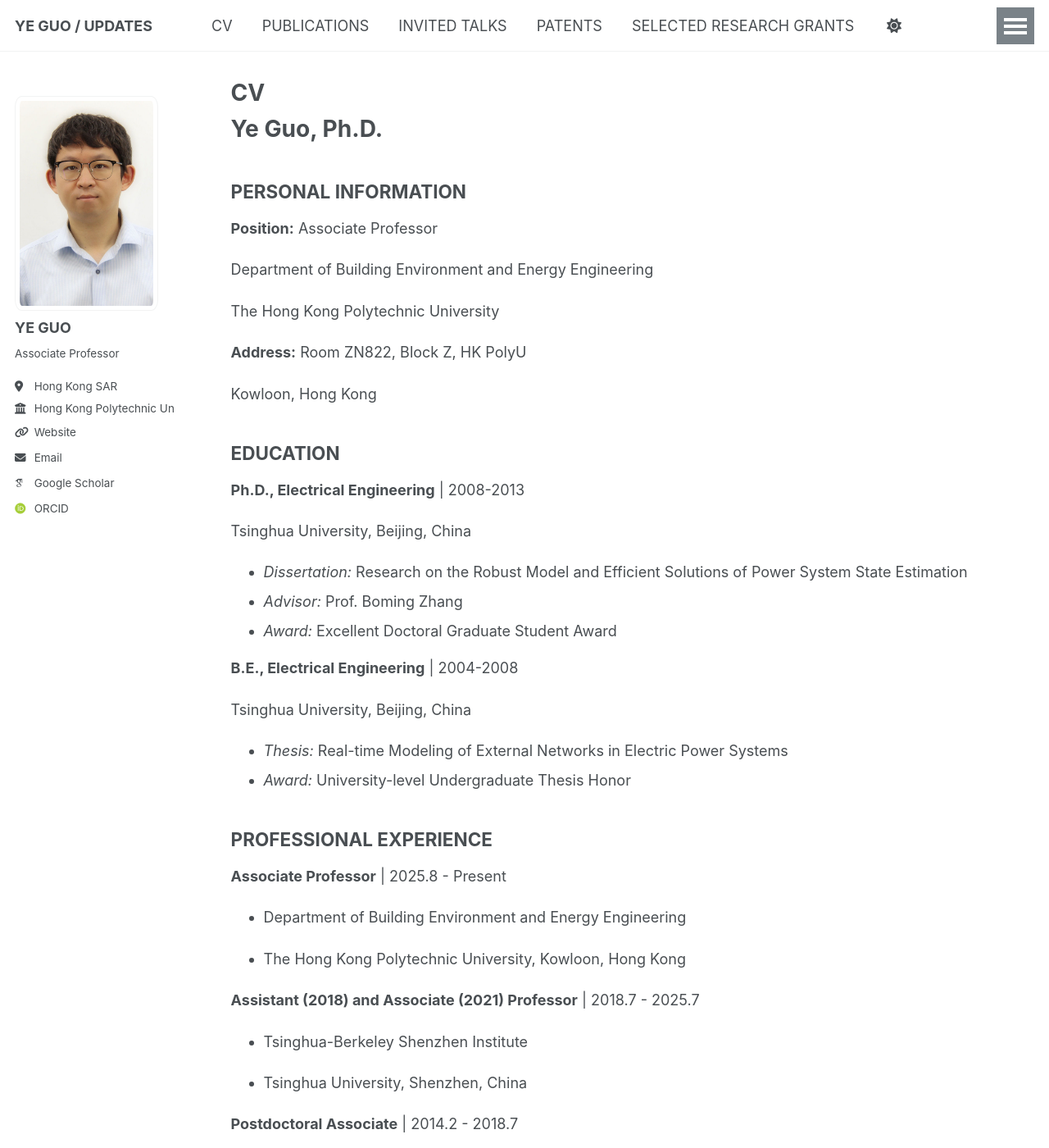
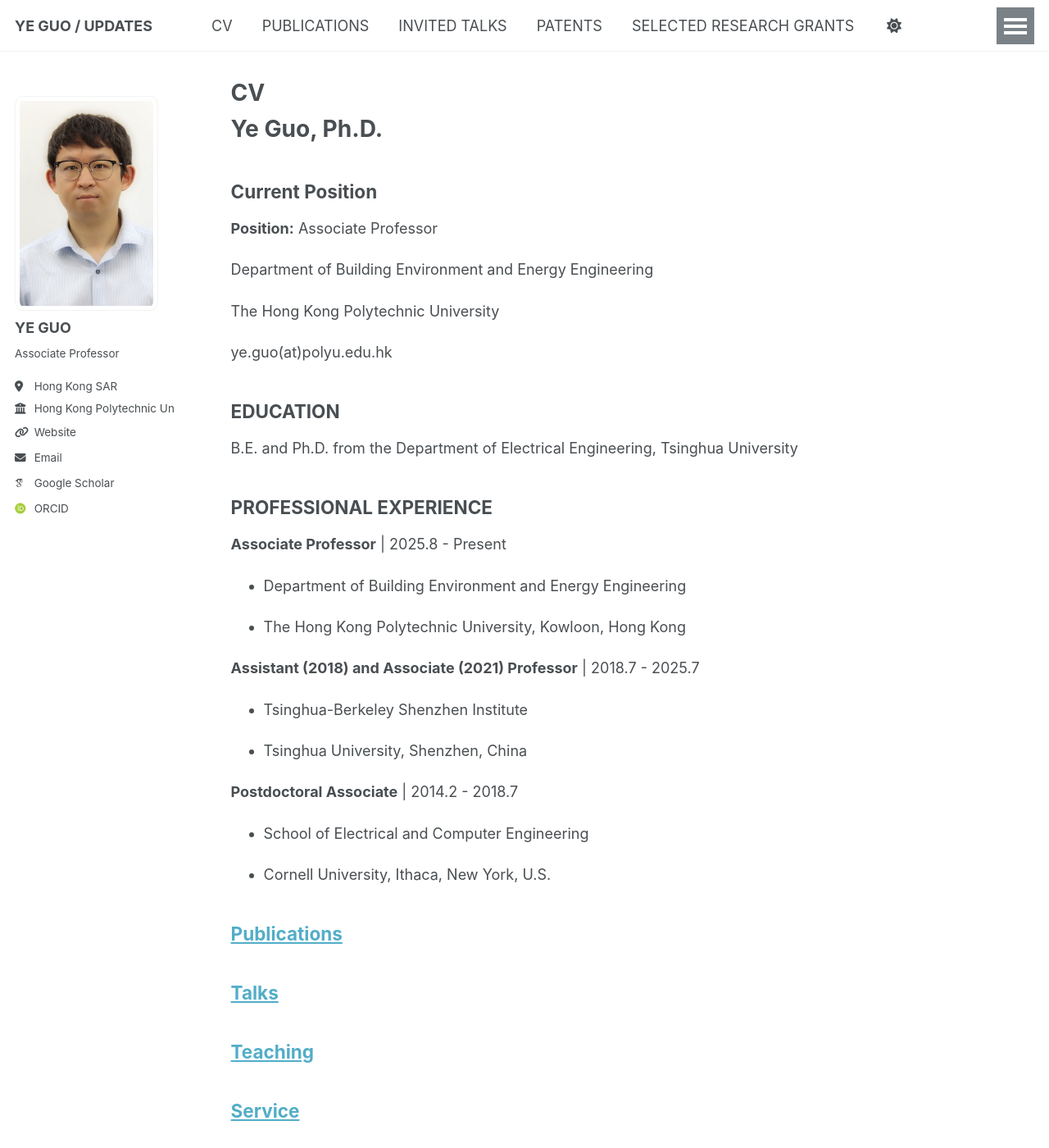
Before and after one commit to ye-guo/ye-guo.github.io, a Jekyll site: the page built from _pages/cv.md, in a window 1280 px wide and 1400 px high. Shown: the whole window at 82% size. Built offline with Jekyll 4.4.1, drawn with Linux system fonts in a browser that asks for light colours; some web fonts are replaced; a script that is not in the unit is left out; some of the changed text lies outside the part shown.

Commit message:
Update cv.md

```diff
--- a/_pages/cv.md
+++ b/_pages/cv.md
@@ -10,7 +10,7 @@ redirect_from:
 
 # Ye Guo, Ph.D.
 
-## PERSONAL INFORMATION
+## Current Position
 
 **Position:** Associate Professor
 
@@ -18,27 +18,12 @@ Department of Building Environment and Energy Engineering
 
 The Hong Kong Polytechnic University
 
-**Address:** Room ZN822, Block Z, HK PolyU
-
-Kowloon, Hong Kong
+ye.guo(at)polyu.edu.hk
 
 
 ## EDUCATION
 
-**Ph.D., Electrical Engineering** \| 2008-2013
-
-Tsinghua University, Beijing, China
-
-- *Dissertation:* Research on the Robust Model and Efficient Solutions of Power System State Estimation
-- *Advisor:* Prof. Boming Zhang
-- *Award:* Excellent Doctoral Graduate Student Award
-
-**B.E., Electrical Engineering** \| 2004-2008
-
-Tsinghua University, Beijing, China
-
-- *Thesis:* Real-time Modeling of External Networks in Electric Power Systems
-- *Award:* University-level Undergraduate Thesis Honor
+B.E. and Ph.D. from the Department of Electrical Engineering, Tsinghua University
 
 ## PROFESSIONAL EXPERIENCE
 
@@ -60,13 +45,6 @@ Tsinghua University, Beijing, China
 
 - Cornell University, Ithaca, New York, U.S.
 
-## RESEARCH AND TEACHING INTERESTS
-
-- Sustainable energy systems
-- Electricity markets
-- User-side energy resources and virtual power plants
-- Integrated energy systems and Energy Internet
-
 ## [Publications](https://ye-guo.github.io/publications_md/)
 
 ## [Talks](https://ye-guo.github.io/invited_talks/)
```
